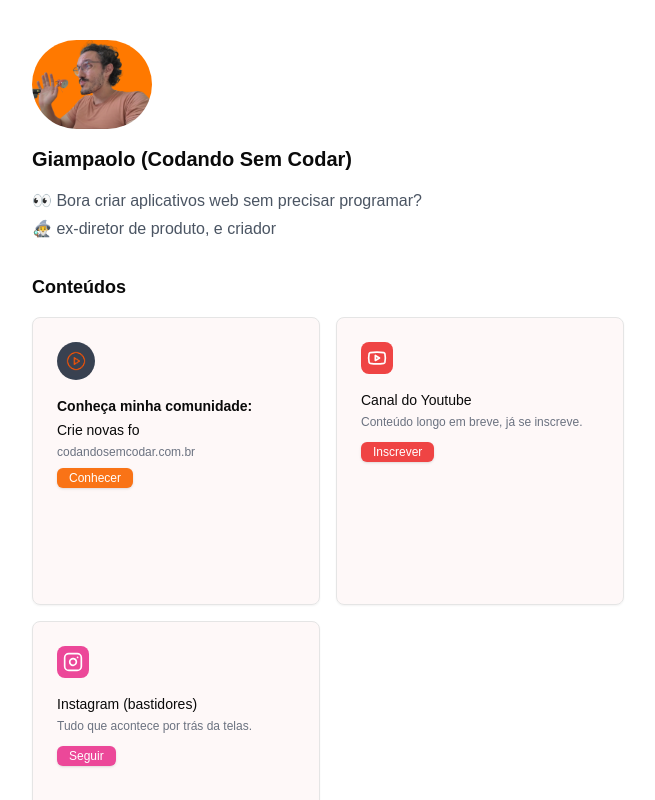
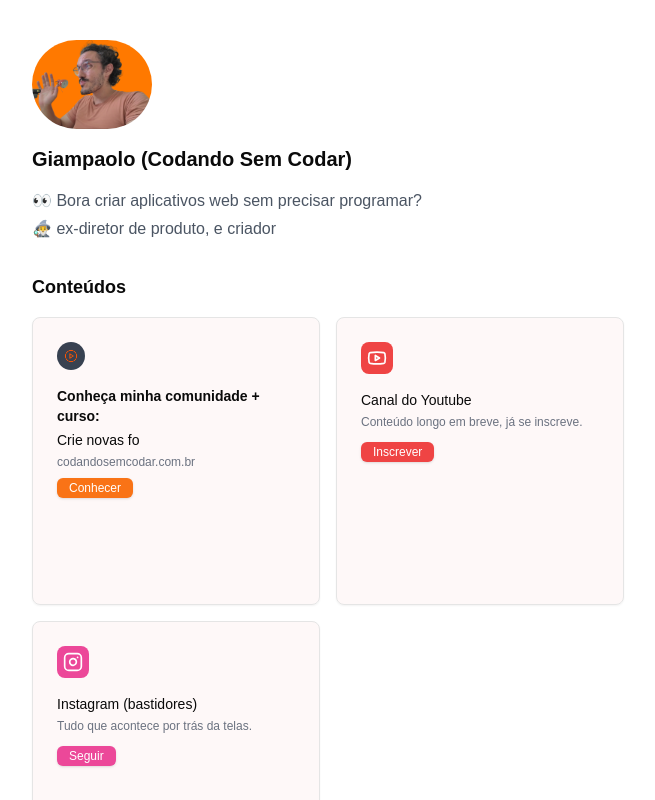
Before and after one commit to giamlepore/giampaolo, a Next.js app: page / in a window 1280 px wide. Shown: the top 800 px of the page, without its empty margins (312-967 px from the left). Built offline with nearby package versions, Linux system fonts and the light colour scheme.

Commit message:
add course to title

```diff
--- a/app/page.tsx
+++ b/app/page.tsx
@@ -34,13 +34,13 @@ export default function ProfilePage() {
                   <Image
                     src="/logo-csc.png"
                     alt="Logo CSC"
-                    width={30}
-                    height={30}
+                    width={20}
+                    height={20}
                     className="text-white"
                   />
                 </div>
                 <div className="flex-grow">
-                  <h3 className="text-xs sm:text-sm font-bold mb-1">Conheça minha comunidade:</h3>
+                  <h3 className="text-xs sm:text-sm font-bold mb-1">Conheça minha comunidade + curso:</h3>
                   <TypewriterText
                     texts={[
                       "Crie apps com IA",
```
